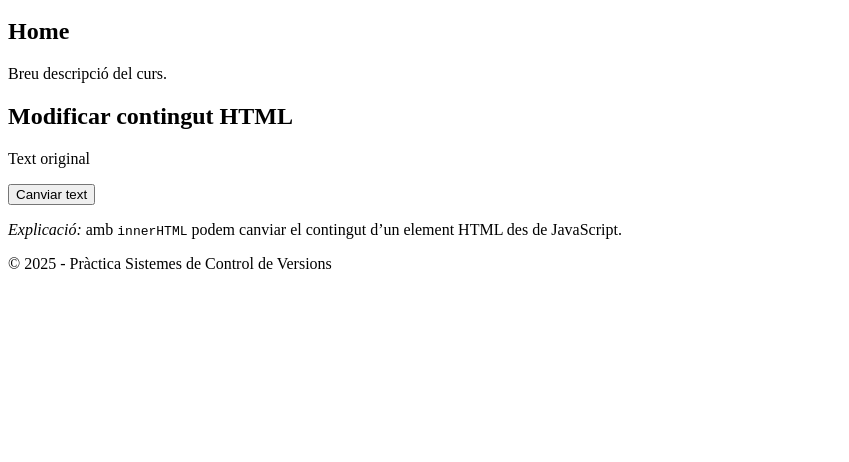
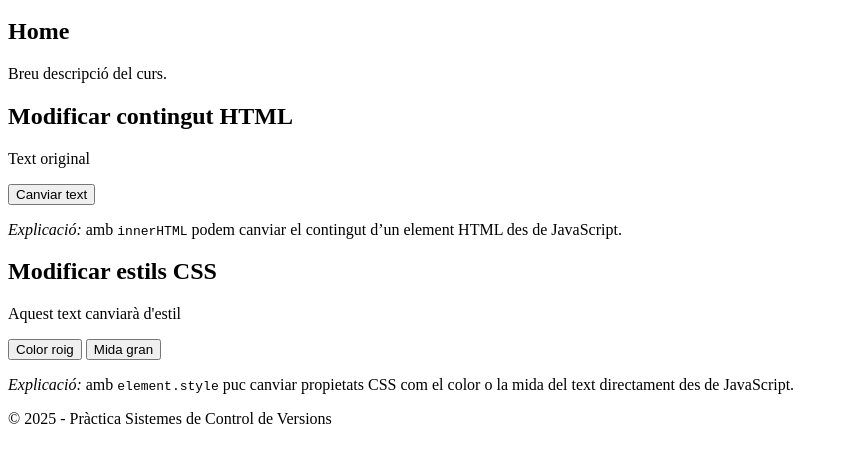
Before and after one commit to erikagdd/practica-sistemes-versions, a plain HTML site: page index.html in a window 1280 px wide. Shown: the part 100-562 px from the top of the page, without its empty margins (0-849 px from the left). Drawn offline with Linux system fonts and the light colour scheme.

Commit message:
Usuari3: secció modificar estils CSS (element.style)

```diff
--- a/index.html
+++ b/index.html
@@ -26,6 +26,18 @@
   <p><em>Explicació:</em> amb <code>innerHTML</code> podem canviar el contingut d’un element HTML des de JavaScript.</p>
 </section>
 
+<section id="estils">
+  <h2>Modificar estils CSS</h2>
+  <p id="demo">Aquest text canviarà d'estil</p>
+  <button onclick="document.getElementById('demo').style.color='red'">
+    Color roig
+  </button>
+  <button onclick="document.getElementById('demo').style.fontSize='24px'">
+    Mida gran
+  </button>
+  <p><em>Explicació:</em> amb <code>element.style</code> puc canviar propietats CSS com el color o la mida del text directament des de JavaScript.</p>
+</section>
+
   <footer>
     <p>&copy; 2025 - Pràctica Sistemes de Control de Versions</p>
   </footer>
```
